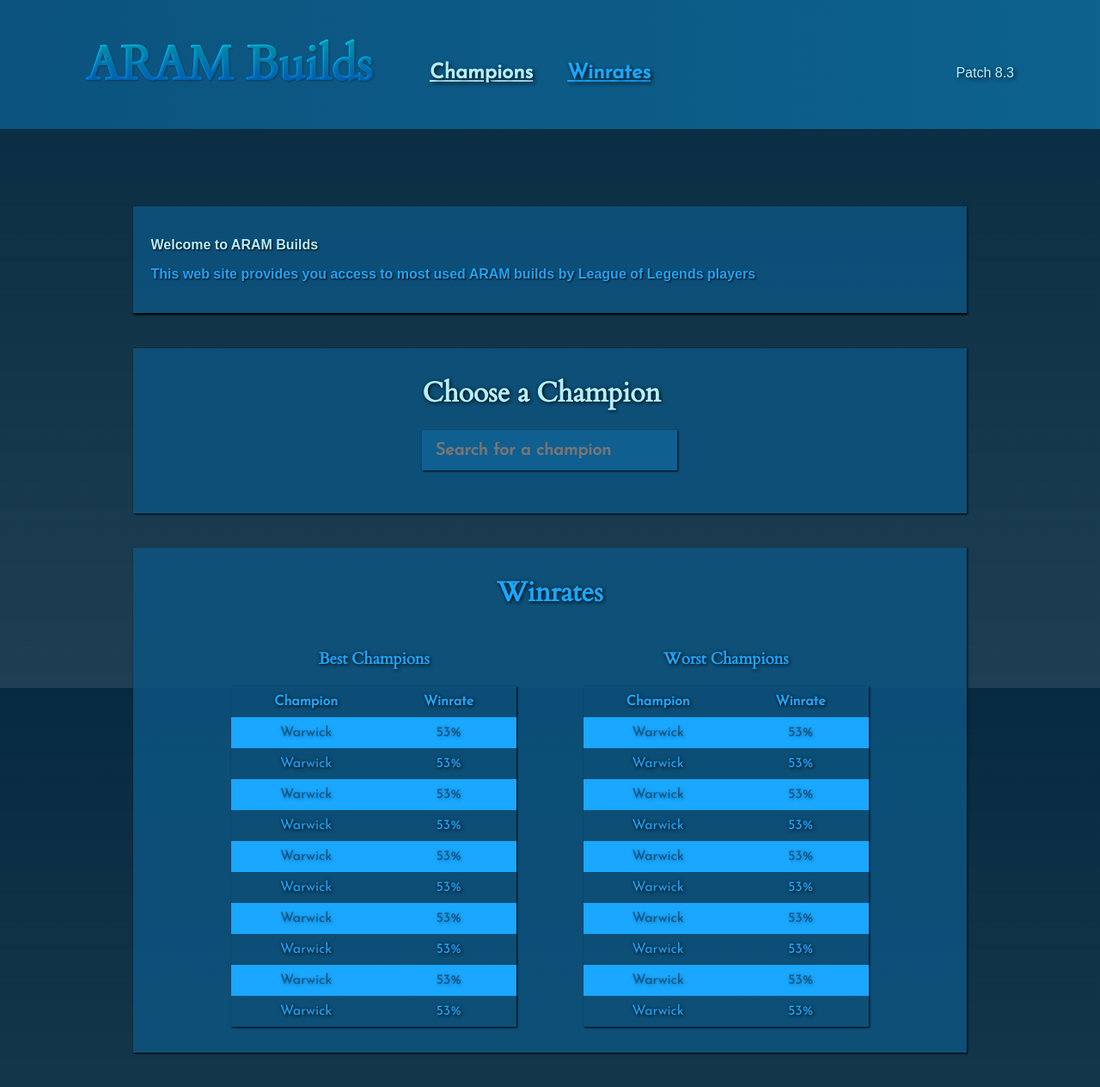
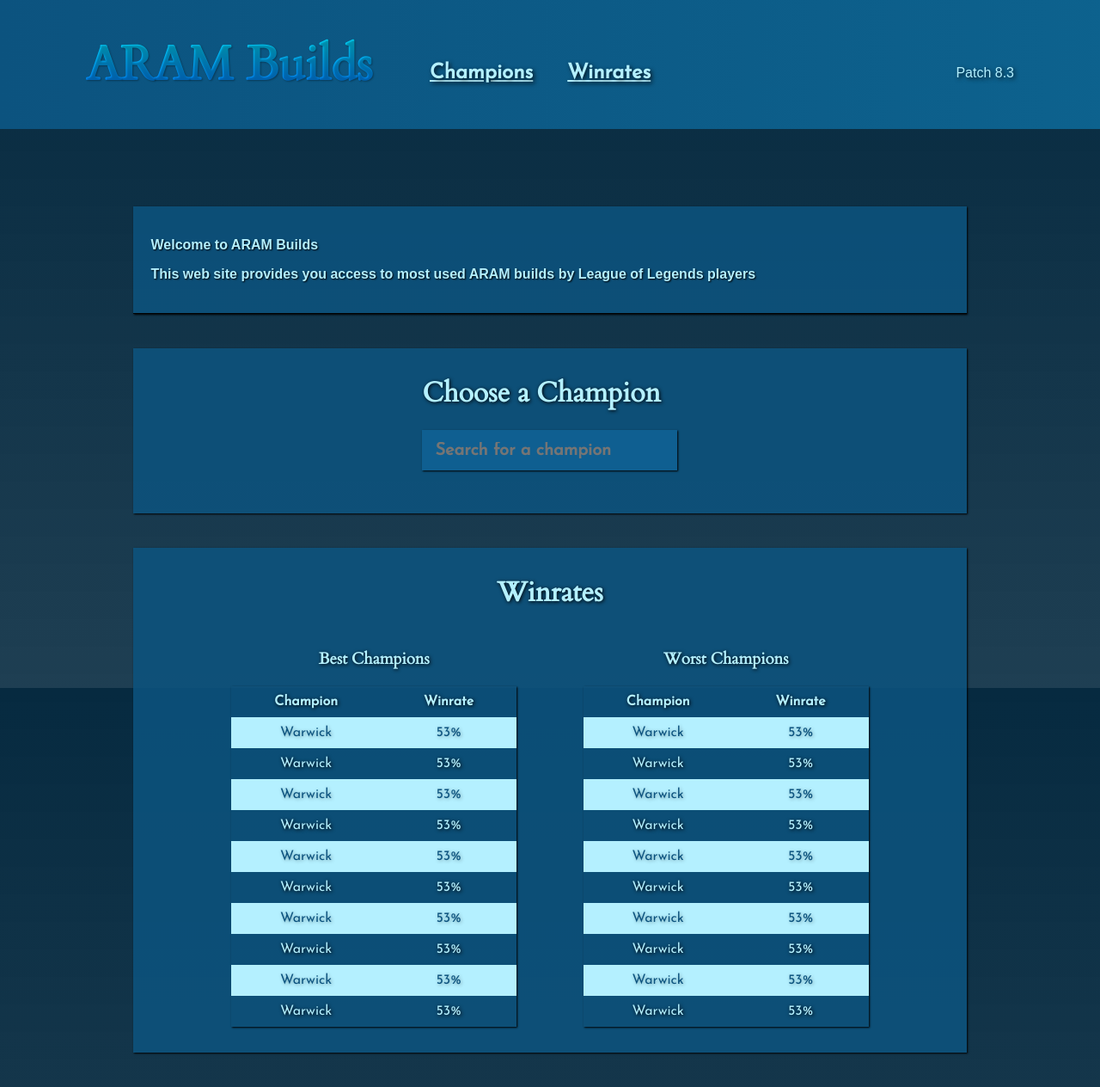
Before and after one commit to Roguelearg/AB-LoL, a React (Create React App) app: page / in a window 1280 px wide. Shown: the whole page at 86% size. Built offline with nearby package versions, Linux system fonts and the light colour scheme; no server answers.

Commit message:
Update all fonts color

```diff
--- a/src/App.js
+++ b/src/App.js
@@ -28,7 +28,7 @@
           <h1 className="title cw ft pl2">ARAM Builds</h1>
           <nav className="menu ff">
             <a className="cw" href=''>Champions</a>
-            <a className="" href=''>Winrates</a>
+            <a className="cw" href=''>Winrates</a>
           </nav>
           <p className="patch cw">Patch 8.3</p>
         </header>
@@ -36,7 +36,7 @@
           <div className="content">
             <div className="desc">
               <p className="cw"> Welcome to ARAM Builds </p>
-              <p> This web site provides you access to most used ARAM builds by
+              <p className="cw"> This web site provides you access to most used ARAM builds by
                 League of Legends players
               </p>
             </div>
--- a/src/components/Table/Table.css
+++ b/src/components/Table/Table.css
@@ -12,7 +12,7 @@
   text-shadow: 1px 1px 4px rgba(0,0,0,1);
   display: table;
   border-collapse: collapse;
-  color: rgba(25, 167, 255, 1);
+  color: rgba(180,240,255,1);
 }
 
 th {
@@ -30,7 +30,7 @@
 }
 
 tr:nth-child(even) {
-  background-color: rgba(25, 167, 255, 1);
+  background-color: rgba(180,240,255,1);
   color: rgba(12, 83, 127, 1);
   -webkit-text-shadow: 1px 1px 4px rgba(0,0,0,0.33);
   -moz-text-shadow: 1px 1px 4px rgba(0,0,0,0.33);
--- a/src/components/Table/Table.js
+++ b/src/components/Table/Table.js
@@ -4,7 +4,7 @@
 const Table = ({name}) => {
   return (
     <div className="tc">
-      <h3 className="ft nmt table-title">{name} Champions</h3>
+      <h3 className="ft nmt table-title cw">{name} Champions</h3>
       <table className="ff">
       <tbody>
           <tr>
--- a/src/containers/WinratesLayout/WinratesLayout.js
+++ b/src/containers/WinratesLayout/WinratesLayout.js
@@ -5,7 +5,7 @@
 const WinratesLayout = () => {
   return (
     <div className="ofh">
-      <h1 className="ft nmt bcr">Winrates</h1>
+      <h1 className="ft nmt bcr cw">Winrates</h1>
       <div className="tables">
         <Table className="best" name="Best"/>
         <Table className="worst" name="Worst"/>
```
